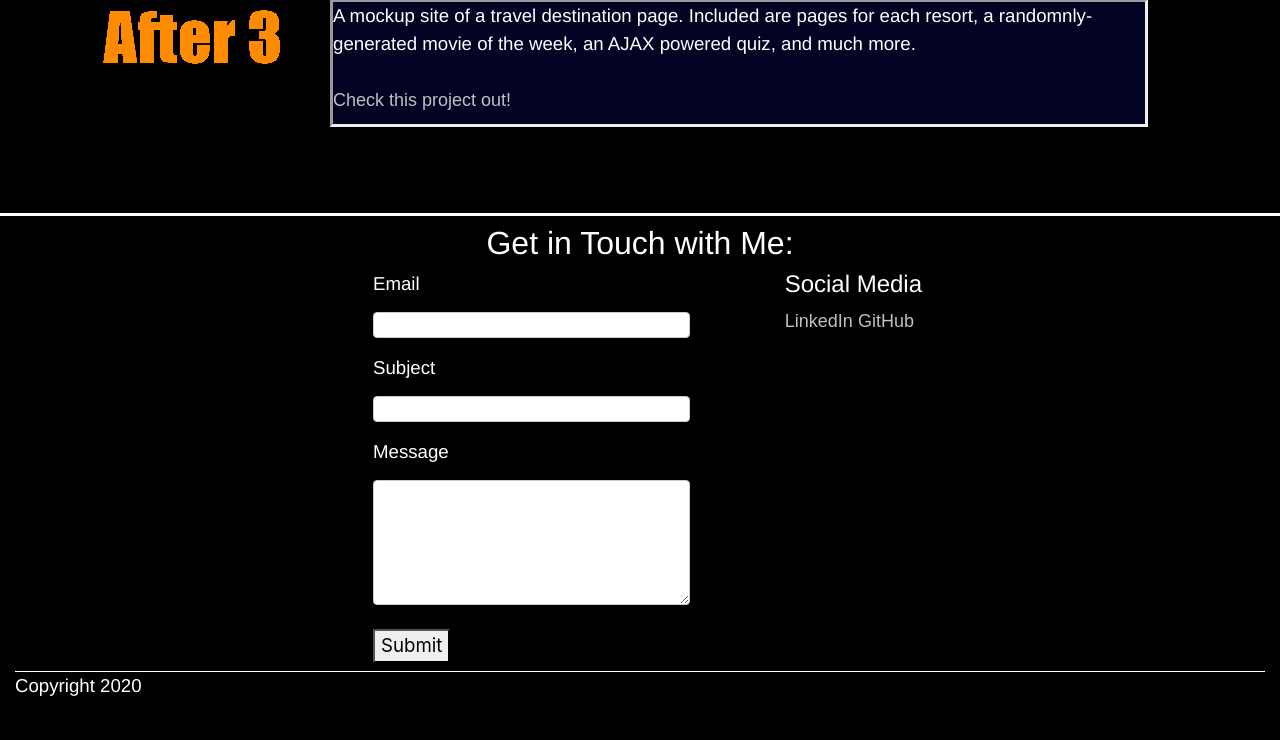
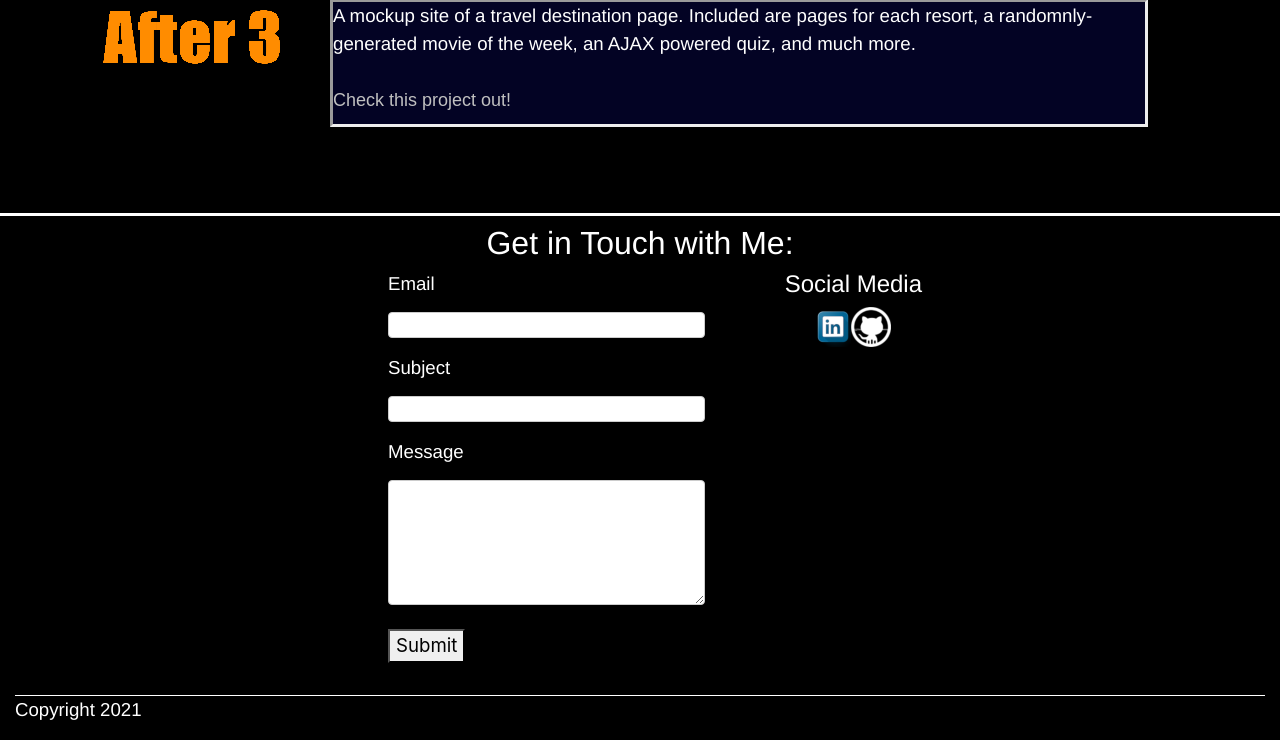
Before and after one commit to roc2246/myPortfolio, a PHP site: page /index.php in a window 1280 px wide. Shown: the part 733-1473 px from the top of the page. Before the commit the page ends 1449 px from the top, so only its background shows below. Run offline with PHP 8.4, Linux system fonts and the light colour scheme.

Commit message:
Fixed 'Social Media'

```diff
--- a/include/footer.php
+++ b/include/footer.php
@@ -13,15 +13,22 @@
 </div>
 
 <div class="col-sm-1.5">
+    <div class="row justify-content-center">
+     <div class="page-header">
     <h4>Social Media</h4>
-    <a href="">LinkedIn</a>
-    <a href="">GitHub</a>
+    </div>
+    </div>
+
+    <div class="row justify-content-center">
+    <a href="http://www.linkedin.com/in/riley-childs-4b015b1a4"><img src="images/socialMedia/linkedIn.png" alt="LinkedIn"></a>
+    <a href=""><img src="images/socialMedia/gitHub.png" alt="gitHub"></a>
+  </div>
 </div>
 
 </div>
-<div class="row">
+<div class="row mt-4">
 <div class="col-sm-12">
-<p id="copyright">Copyright 2020</p>
+<p id="copyright">Copyright 2021</p>
 </div>
 </div>
 </div>
```
Also changed, not shown: images/socialMedia/gitHub.png (added), images/socialMedia/linkedIn.png, 1 other file.
